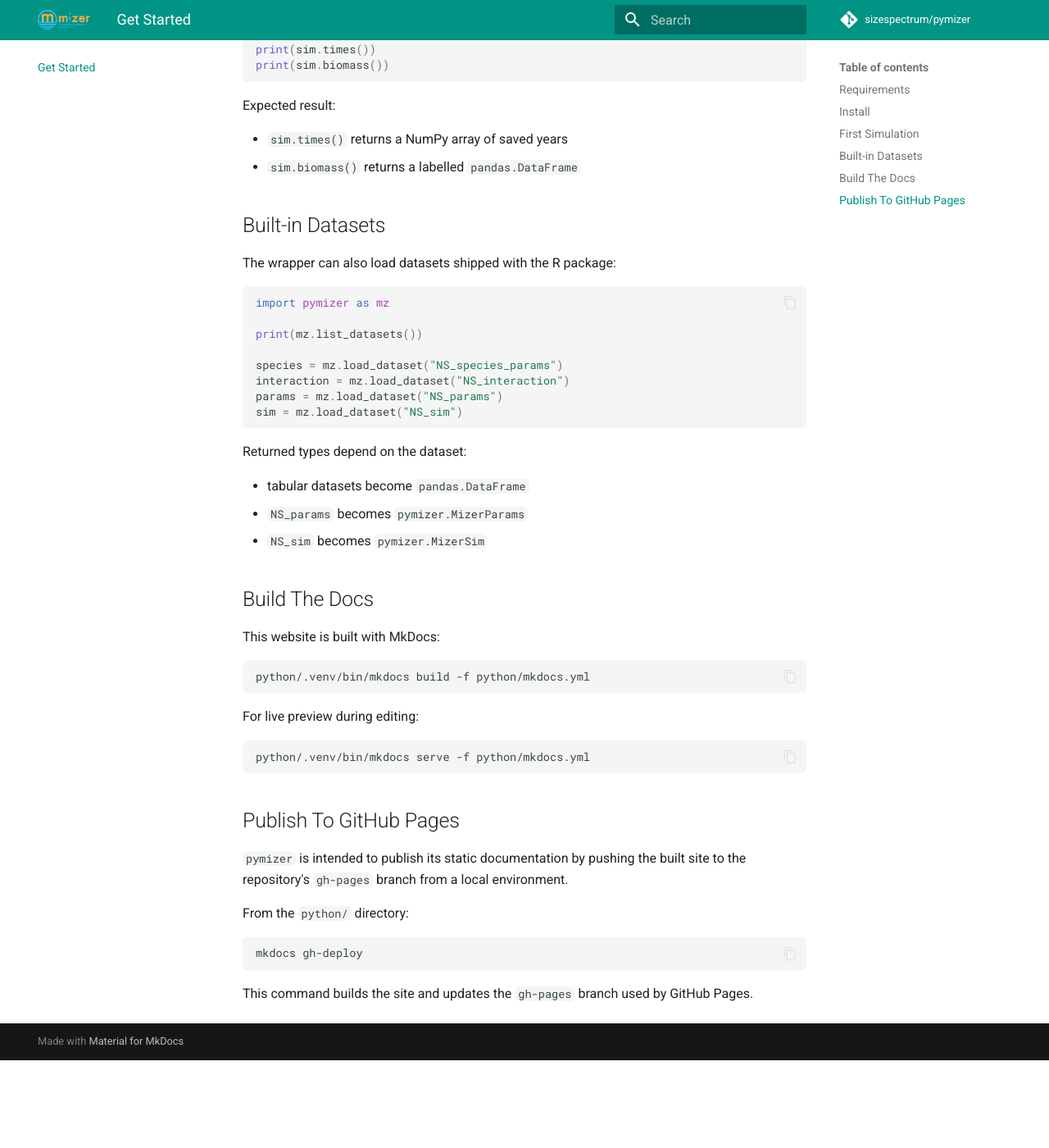
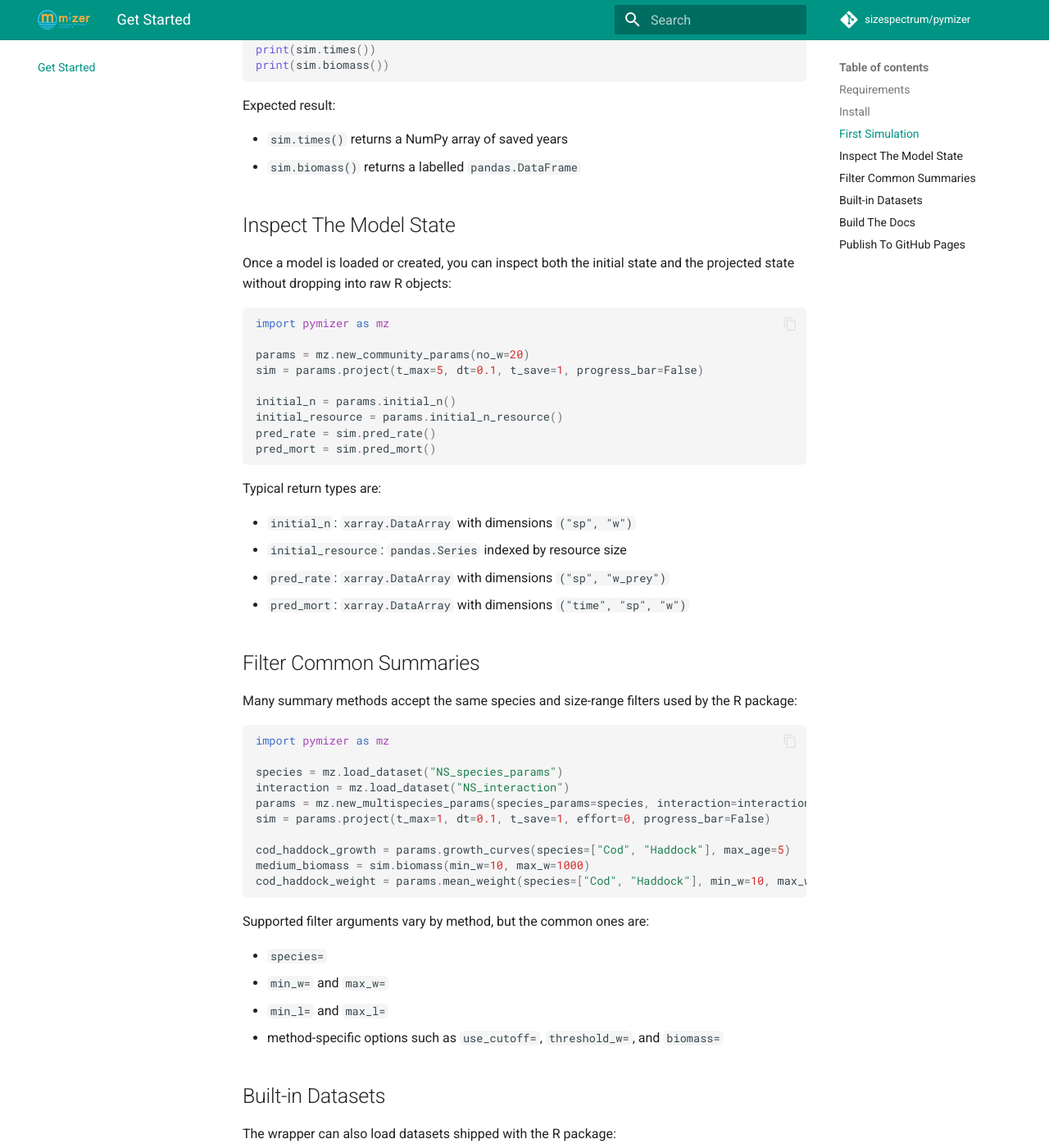
Before and after one commit to sizespectrum/pymizer, an MkDocs documentation site: the page built from docs/get-started.md, in a window 1280 px wide and 1400 px high, scrolled down 1011 px. Shown: the whole window at 82% size. Built offline with MkDocs 1.6.1 and Material for MkDocs 9.7.7, drawn with Linux system fonts in a browser that asks for light colours; comment, search, counter and statistics services are not loaded; before the commit the page ends 2304 px from its top, so only the background shows below that.

Commit message:
Enhance documentation with initial state inspection methods and common return types for MizerParams and MizerSim

````diff
--- a/docs/get-started.md
+++ b/docs/get-started.md
@@ -48,6 +48,55 @@ Expected result:
 - `sim.times()` returns a NumPy array of saved years
 - `sim.biomass()` returns a labelled `pandas.DataFrame`
 
+## Inspect The Model State
+
+Once a model is loaded or created, you can inspect both the initial state and
+the projected state without dropping into raw R objects:
+
+```python
+import pymizer as mz
+
+params = mz.new_community_params(no_w=20)
+sim = params.project(t_max=5, dt=0.1, t_save=1, progress_bar=False)
+
+initial_n = params.initial_n()
+initial_resource = params.initial_n_resource()
+pred_rate = sim.pred_rate()
+pred_mort = sim.pred_mort()
+```
+
+Typical return types are:
+
+- `initial_n`: `xarray.DataArray` with dimensions `("sp", "w")`
+- `initial_resource`: `pandas.Series` indexed by resource size
+- `pred_rate`: `xarray.DataArray` with dimensions `("sp", "w_prey")`
+- `pred_mort`: `xarray.DataArray` with dimensions `("time", "sp", "w")`
+
+## Filter Common Summaries
+
+Many summary methods accept the same species and size-range filters used by the
+R package:
+
+```python
+import pymizer as mz
+
+species = mz.load_dataset("NS_species_params")
+interaction = mz.load_dataset("NS_interaction")
+params = mz.new_multispecies_params(species_params=species, interaction=interaction)
+sim = params.project(t_max=1, dt=0.1, t_save=1, effort=0, progress_bar=False)
+
+cod_haddock_growth = params.growth_curves(species=["Cod", "Haddock"], max_age=5)
+medium_biomass = sim.biomass(min_w=10, max_w=1000)
+cod_haddock_weight = params.mean_weight(species=["Cod", "Haddock"], min_w=10, max_w=1000)
+```
+
+Supported filter arguments vary by method, but the common ones are:
+
+- `species=`
+- `min_w=` and `max_w=`
+- `min_l=` and `max_l=`
+- method-specific options such as `use_cutoff=`, `threshold_w=`, and `biomass=`
+
 ## Built-in Datasets
 
 The wrapper can also load datasets shipped with the R package:
````
Also changed, not shown: docs/articles/community-model.md (+20 -0 lines), docs/reference/index.md (+31 -0 lines), docs/reference/model.md (+38 -0 lines).
